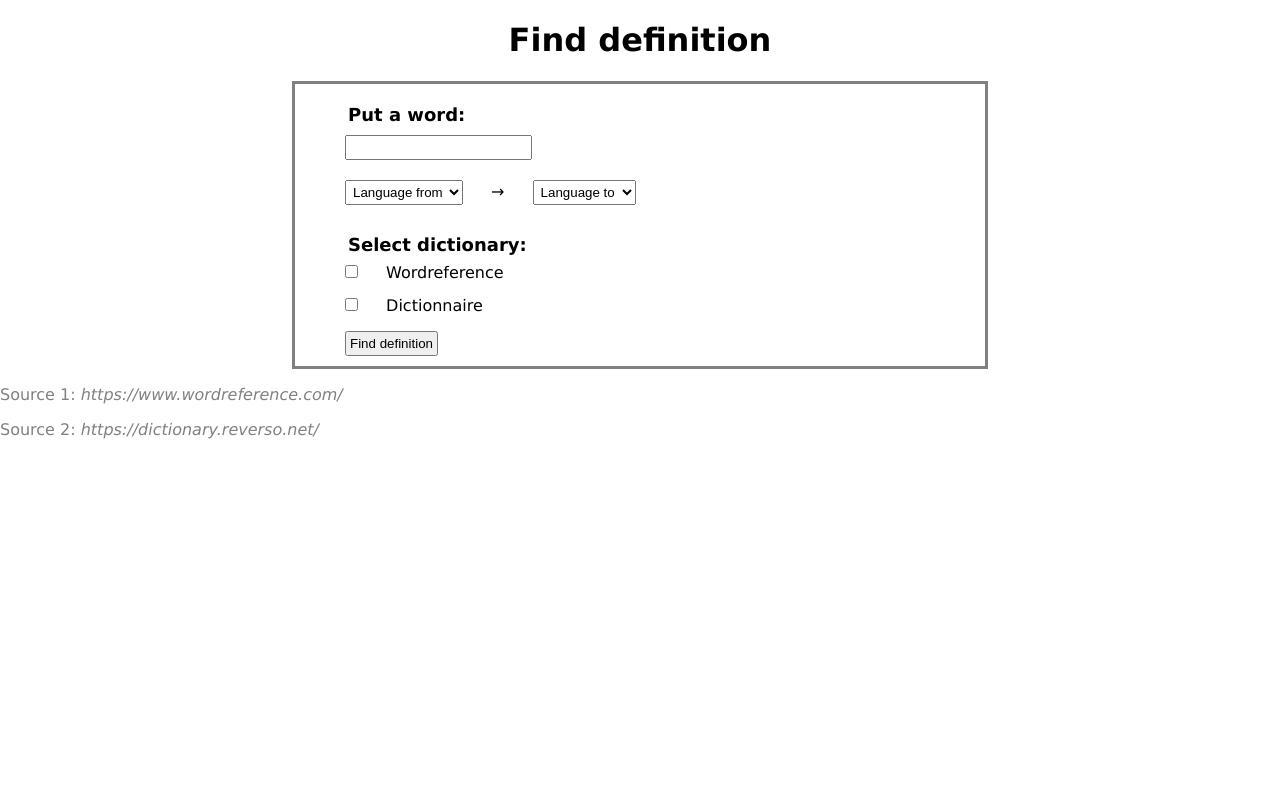
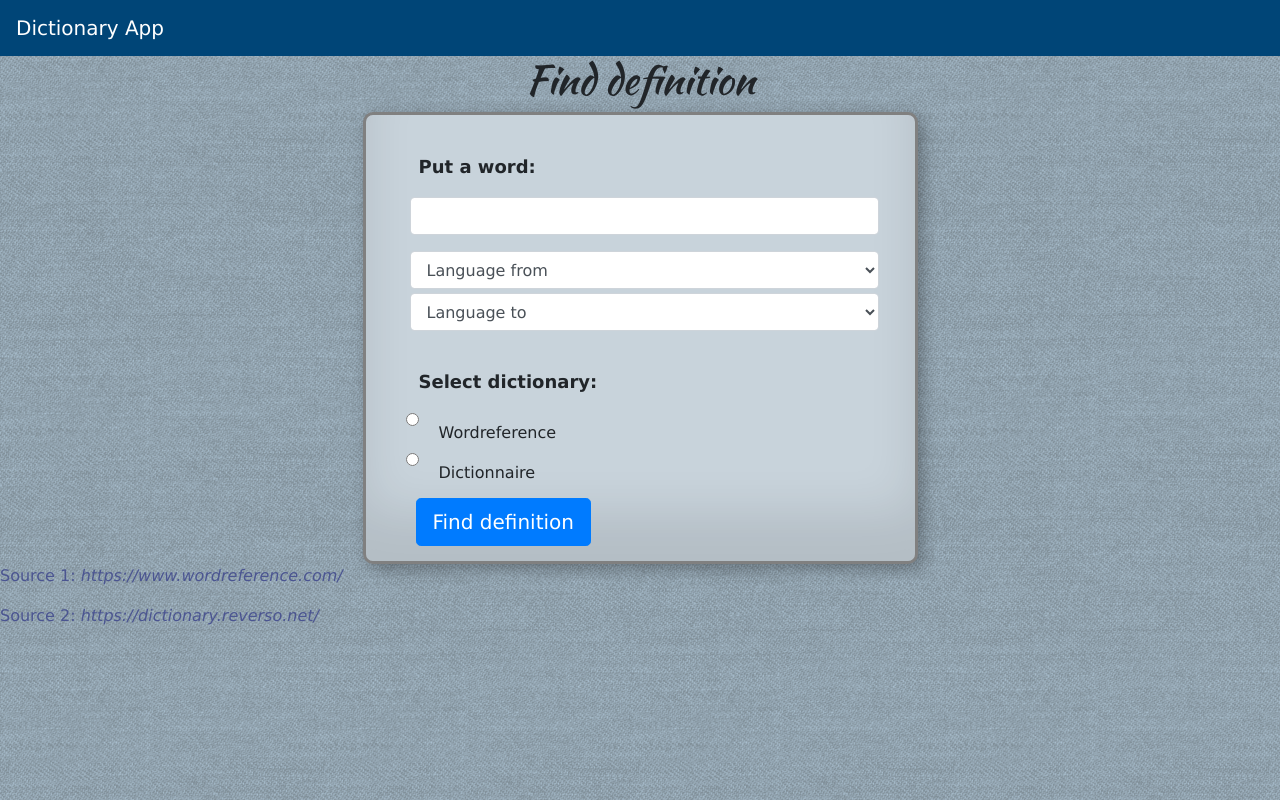
Before and after one commit to milenakowalska/dict_project, a Flask app: page / in a window 1280 px wide. Run offline with Flask 2, Linux system fonts and the light colour scheme; some libraries are stand-ins or nearby versions.

Commit message:
Style added

```diff
--- a/main.py
+++ b/main.py
@@ -1,169 +1,9 @@
 from bs4 import BeautifulSoup
 import requests, os, datetime
-from collections import namedtuple
 from lxml import etree
-from dataclasses import dataclass
+from dictionary_template import dictionary_template
+from dict_parser import WordreferenceParser, DictionnaireParser, Word, Example
 
-languages = {'francais':['fr','fre'], 'polonais':['pl','pol'], 'italien':['it','ita'], 'allemand':['de','ger'], 'anglais':['en','eng'],'portugais':['pt','por'],'chinois':['zh','chi']}
-
-def dictionary_template(dictionary, language_from, language_to):
-        dictionary_name = f'{dictionary}_{language_from}_{language_to}.xdxf'
-
-        root = etree.Element('xdxf')
-        root.set('lang_from', languages[language_from][1])
-        root.set('lang_to', languages[language_to][1])
-        root.set('format', 'visual')
-        root.set('revision', 'DD')
-
-        meta_info = etree.SubElement(root, 'meta_info')
-        title = etree.SubElement(meta_info, 'title')
-        title.text = f'{dictionary.capitalize()}: {language_from} - {language_to}'
-
-        description = etree.SubElement(meta_info, 'description')
-        description.text = f'Dictionary: {dictionary.capitalize()}; language-from: {language_from}; language-to: {language_to}'
-
-        full_name = etree.SubElement(meta_info, 'full_name')
-        full_name.text = f'{dictionary.capitalize()}: {language_from} - {language_to}'
-
-        creation_date = etree.SubElement(meta_info, 'creation_date')
-        creation_date.text = datetime.date.today().strftime("%d-%m-%Y")
-
-        etree.SubElement(root, 'lexicon')
-        tree = etree.ElementTree(root)
-        tree.write(f'dictionaries/{dictionary_name}', pretty_print=True, xml_declaration=True, encoding='utf-8')
-
-@dataclass
-class Word:
-    key: str
-    translations: str
-    context: str = None
-
-@dataclass
-class Example:
-    example: str
-    translation_example: str = None
-
-class DictionaryParser:
-    @staticmethod
-    def find_definition(language_from, language_to, word):
-        '''Finds word definitions on a Website'''
-        raise Exception("NotImplementedException")
-
-class WordreferenceParser(DictionaryParser):
-    """Searches word definition in wordreference.com"""
-    dictionary_string = 'wordreference'
-    @staticmethod
-    def find_definition(language_from, language_to, word):
-        language_from = languages[language_from][0]
-        language_to = languages[language_to][0]
-        source = requests.get(f'https://www.wordreference.com/{language_from}{language_to}/{word}').text
-
-        soup = BeautifulSoup(source, 'lxml').body
-        list_of_words = []
-        list_of_examples = []
-
-        tables = soup.find_all("table", class_='WRD')
-        current_class = ['odd']
-
-        list_of_translations = []
-        key = None
-        example = None
-        translation_example = None
-        context = None
-
-        for table in tables:
-            next_position = table.find_all('tr')
-            for tr in next_position:
-                if tr['class'] == ['even'] or tr['class'] == ['odd']:
-                    if tr['class'] != current_class:
-                        if key:
-                            next_word = Word(key=key, translations=', '.join(list_of_translations), context=context)
-                            list_of_words.append(next_word)
-                            list_of_translations = []
-                            key = None
-                            context = None
-
-                        if example:
-                            list_of_examples.append(Example(example, translation_example))
-                            example = None
-                            translation_example = None
-
-                        current_class = tr['class']
-                        key = tr.find('td', class_='FrWrd').strong.text
-
-                        if (tr.find('td', class_=None)) is not None:
-                            context = tr.find('td', class_=None).text
-
-                        if (translation := tr.find('td', class_='ToWrd')) is not None:
-                            list_of_translations.append(translation.find(text=True,recursive=False))
-
-                    else:
-                        if (translation := tr.find('td', class_='ToWrd')) is not None:
-                            list_of_translations.append(translation.find(text=True,recursive=False))
-
-                        if (tr.find('td', class_='FrEx')) is not None:
-                            example = tr.find('td', class_='FrEx').text
-
-                        if (tr.find('td', class_='ToEx')) is not None:
-                            translation_example = tr.find('td', class_='ToEx').text
-
-        return [list_of_words, list_of_examples]
-
-class DictionnaireParser(DictionaryParser):
-    """Searches word definition in dictionnaire.reverso.net"""
-    dictionary_string = 'dictionnaire'
-    @staticmethod
-    def find_definition(language_from, language_to, word):
-        source = requests.get(f'https://dictionnaire.reverso.net/{language_from}-{language_to}/{word}', headers={'User-Agent': 'Mozilla/5.0'}).text
-
-        soup = BeautifulSoup(source, 'lxml').body
-        list_of_words = []
-        list_of_examples = []
-
-        for div in soup.find('form').find_all('tr', valign='top'):
-
-            key = div.find('td', class_='CDResSource').find('span', class_='ellipsis_text').text
-            translation = div.find('td', class_='CDResTarget').find('span', class_='ellipsis_text').text
-            if word in translation:
-                key, translation = translation, key
-            list_of_words.append(Word(key, translation))
-
-        if (examples := soup.find('table', class_='contextlist')) is not None:
-
-            for tr in examples.find_all('tr'):
-                if tr.find('td', class_='src') is not None:
-                    translation = tr.find('td', class_='src').text
-                    example = tr.find('td', class_='tgt').text
-                    list_of_examples.append(Example(example, translation))
-            for tr in examples.find_all('tr'):
-                if tr.find('td', class_='transName') is not None:
-                    key = word
-                    translation = tr.find('span', id='translationName')
-                    if 'notrans' in translation.get_attribute_list('class'):
-                        break
-                    else:
-                        translation = translation.text
-                    list_of_words.append(Word(key, translation))
-
-        if (new := soup.find('div', class_='translate_box0')) is not None:
-
-            if (translations := new.find_all('span', direction='targettarget')) is not None:
-                for translation in translations:
-                    if (context := translation.findNext('span')) is not None:
-                        if "(" in context.text:
-                            list_of_words.append(Word(word, translation.text, context.text))
-                        elif "(" in context.findNext('span').text:
-                            list_of_words.append(Word(word, translation.text, context.findNext('span').text))
-                    else:
-                        list_of_words.append(Word(word, translation.text))
-
-            if (examples := new.find_all('span', direction='')) is not None:
-                for example in examples:
-                    if example is not None and len(example.text) > 0:
-                        if str(example.text)[0] == '→':
-                            list_of_examples.append(Example(example.text, ''))
-
-        return [list_of_words, list_of_examples]
 
 installed_dictionaries = [WordreferenceParser, DictionnaireParser]
 
--- a/templates/base.html
+++ b/templates/base.html
@@ -4,16 +4,46 @@
     <meta charset="UTF-8">
     <meta name="viewport" content="width=device-width, initial-scale=1.0">
     <!-- <link rel='stylesheet' href="{{ url_for('static',filename='main_style.css') }}"> -->
+    <link rel='stylesheet' href='https://stackpath.bootstrapcdn.com/bootstrap/4.5.2/css/bootstrap.min.css'>
     <link rel='stylesheet'  type="text/css"media="screen and (min-width: 501px)" href="{{url_for('static', filename='main_style.css')}}">
     <link rel="stylesheet"  type="text/css"media="screen and (max-width: 500px)" href="{{url_for('static', filename='smallstyle.css')}}" />
+
+    <!-- Fonts -->
+    <link href="https://fonts.googleapis.com/css2?family=Kaushan+Script&display=swap" rel="stylesheet">
     {% block head %}
     {% endblock %}
+    <style>
+        body{
+            background-image: url("{{ url_for('static',filename='texture.png') }}");
+            background-color: #afc6d6;
+        }
+
+        h1 {
+            font-family: 'Kaushan Script', cursive;
+        }
+
+        .content {
+            background-color: #c8d3db;
+            box-shadow:
+            inset 0 -3em 3em rgba(0,0,0,0.1),
+                    0.3em 0.3em 1em rgba(0,0,0,0.3);
+            border-radius: 10px;
+            padding: 5px 40px
+        }
+    </style>
 </head>
 <body>
-    {% block body %}
-    {% endblock %}
+    <nav class="navbar navbar-dark" style="background-color: #004577;">
+        <a class="navbar-brand" href="/">Dictionary App</a>
+    </nav>
 
-    <p style='color:grey'>Source 1: <cite>https://www.wordreference.com/</cite></p>
-    <p style='color:grey'>Source 2: <cite>https://dictionary.reverso.net/</cite></p>
+    <div class='container'>
+        {% block body %}
+        {% endblock %}
+    </div>
+
+
+    <p style='color:rgb(75, 85, 145)'>Source 1: <cite>https://www.wordreference.com/</cite></p>
+    <p style='color:rgb(75, 85, 145)'>Source 2: <cite>https://dictionary.reverso.net/</cite></p>
 </body>
 </html>
--- a/templates/index.html
+++ b/templates/index.html
@@ -17,10 +17,13 @@
     <h1>Find definition</h1>
     <div class='content'>
     <form action="/definition/" method='POST'>
-        <label class='main_label' for="word">Put a word:</label><br>
-            <input type="text" id="word" name="word"><br>
+        <div class="form-group">
+            <label class='main_label' for="word">Put a word:</label><br>
+            <input type="text" id="word" class='form-control m-1' name="word">
+        </div>
 
-            <select id="language_from" name="language_from">
+
+            <select class='form-control m-1' id="language_from" name="language_from">
                 <option value="" disabled selected>Language from</option>
                 <option value="chiois">Chinese</option>
                 <option value="anglais">English</option>
@@ -32,8 +35,7 @@
                 <option value="russe">Russian</option>
                 <option value="espagnol">Spanish</option>
             </select>
-            <label for="languages">→</label>
-            <select id="language_to" name="language_to">
+            <select class='form-control m-1' id="language_to" name="language_to">
                 <option value="" disabled selected>Language to</option>
                 <option value="chiois">Chinese</option>
                 <option value="anglais">English</option>
@@ -44,15 +46,21 @@
                 <option value="polonais">Polish</option>
                 <option value="russe">Russian</option>
                 <option value="espagnol">Spanish</option>
-            </select><br><br>
+            </select>
             <label class='main_label'>Select dictionary:</label><br>
-            <input type="checkbox" value="wordreference" name="dictionary_name">
-            <label for="wordreference"> Wordreference</label><br>
 
-            <input type="checkbox" value="dictionnaire" name="dictionary_name">
-            <label for="dictionnaire"> Dictionnaire</label><br>
+            <div class="form-check">
+                <input class="form-check-input" type="radio" value="wordreference" name="dictionary_name">
+                <label class="form-check-label" for="wordreference"> Wordreference</label>
+            </div>
 
-            <input type='submit' value='Find definition'>
+            <div class='form-check'>
+                <input class="form-check-input" type="radio" value="dictionnaire" name="dictionary_name">
+                <label class="form-check-label" for="dictionnaire"> Dictionnaire</label>
+            </div>
+
+
+            <input class='btn btn-primary btn-lg' type='submit' value='Find definition'>
 
     </form>
 </div>
```
Also changed, not shown: dict_parser.py (added, +140 -0 lines), dictionary_template.py (added, +31 -0 lines), templates/definition.html (+4 -4 lines), static/texture.png (added), 9 other files.
